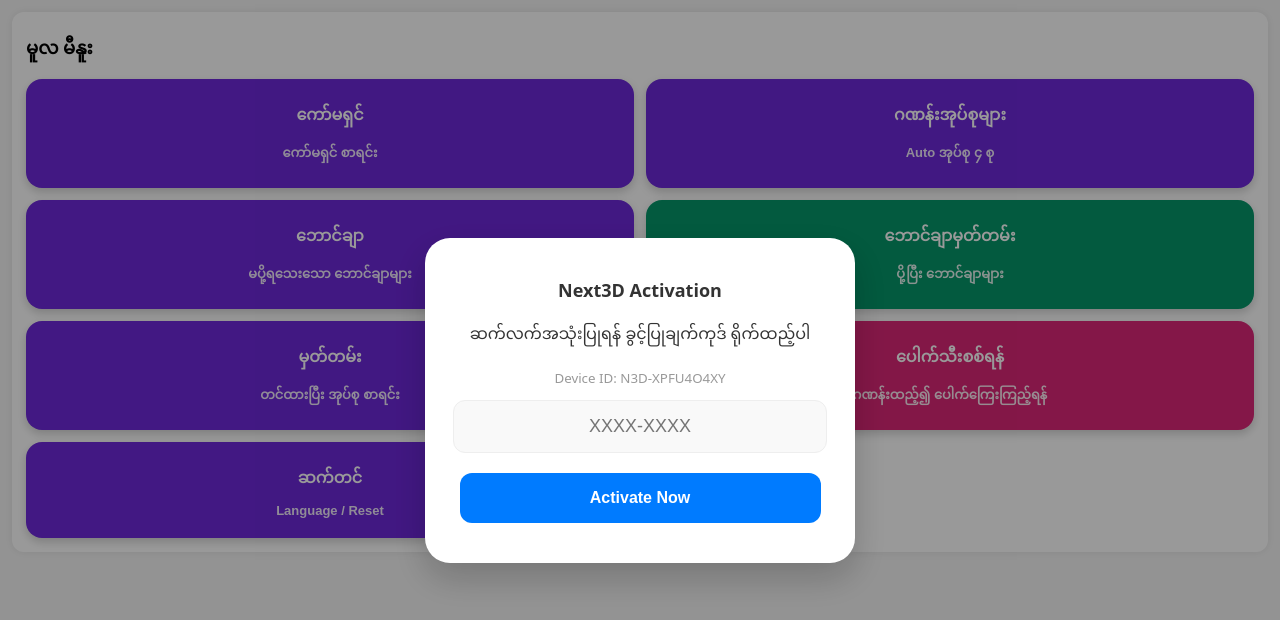
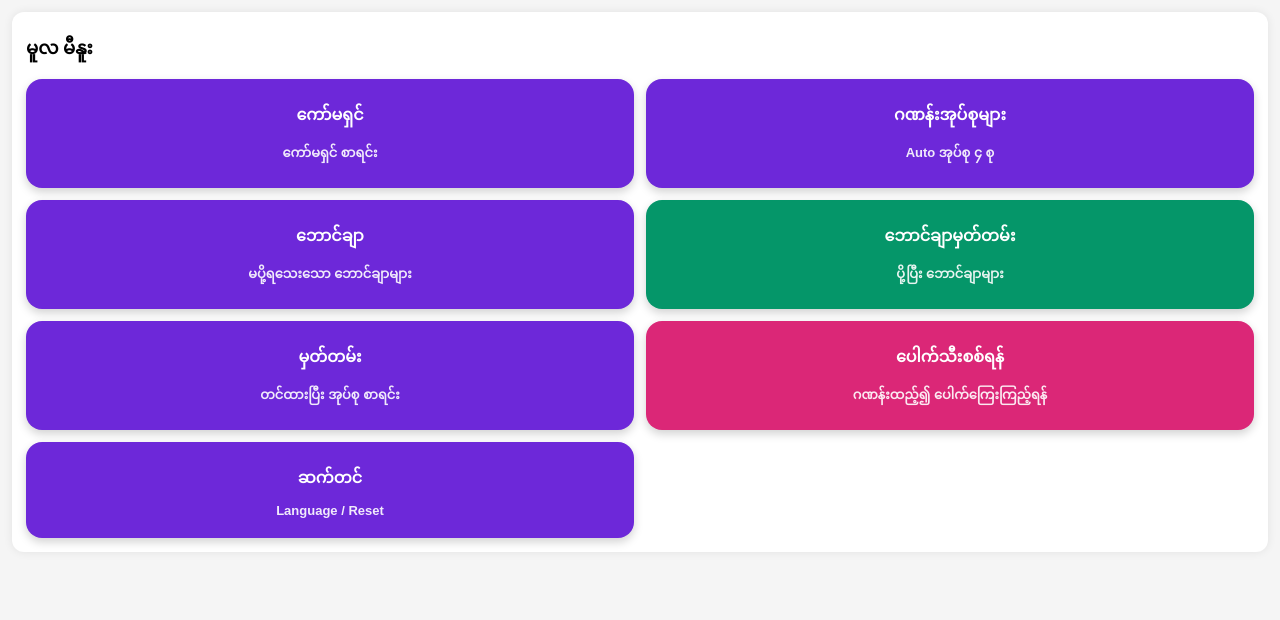
Before and after one commit to mgtallthar913-beep/J3DPRO, a plain HTML site: page index.html in a window 1280 px wide. Drawn offline with nearby package versions, Linux system fonts and the light colour scheme.

Commit message:
Add files via upload

```diff
--- a/index.html
+++ b/index.html
@@ -15,50 +15,8 @@
 </script>
 <meta charset="UTF-8" />
 <meta name="viewport" content="width=device-width, initial-scale=1" />
-<script src="https://www.gstatic.com/firebasejs/9.22.0/firebase-app-compat.js"></script>
-<script src="https://www.gstatic.com/firebasejs/9.22.0/firebase-database-compat.js"></script>
-
-<script>
-  // ပြင်ဆင်ပြီးသား Firebase Config (ဒေတာဘေ့စ်လိပ်စာ အမှန်ထည့်ထားပါတယ်)
-  const firebaseConfig = {
-    apiKey: "AIzaSyCoU04TXpIrkWcmx3FCPuK3BskhivFFs0Q",
-    authDomain: "mynext3d-secure.firebaseapp.com",
-    projectId: "mynext3d-secure",
-    storageBucket: "mynext3d-secure.appspot.com",
-    messagingSenderId: "322301124873",
-    appId: "1:322301124873:web:03002dee1e14ccdc8ff3d8",
-    databaseURL: "https://mynext3d-default-rtdb.firebaseio.com" // ဒီလိပ်စာ မှန်ဖို့ အရမ်းအရေးကြီးပါတယ်
-  };
-
-  // Initialize Firebase
-  firebase.initializeApp(firebaseConfig);
-  const database = firebase.database();
-</script>
-
-
 <title>Next3D</title>
 <style>
-.modal-overlay {
-    position: fixed; top: 0; left: 0; width: 100%; height: 100%;
-    background: rgba(0, 0, 0, 0.4); display: flex;
-    justify-content: center; align-items: center; z-index: 9999;
-}
-.activation-card {
-    background: white; padding: 40px 25px; border-radius: 25px;
-    width: 85%; max-width: 380px; text-align: center;
-    box-shadow: 0 15px 35px rgba(0,0,0,0.2); color: #333;
-}
-#activationCode {
-    width: 90%; padding: 15px; border: 1px solid #eee;
-    border-radius: 12px; font-size: 18px; text-align: center;
-    margin-bottom: 20px; background: #f9f9f9;
-}
-.activate-btn {
-    width: 95%; padding: 16px; background: #007bff;
-    color: white; border: none; border-radius: 12px;
-    font-size: 16px; font-weight: bold;
-}
-
 /* 1. Body/HTML ကို မျက်နှာပြင် အပြည့် (Full Viewport Height) လုပ်ခြင်း */
 body, html {
     margin: 0;
@@ -765,16 +723,6 @@ text-align:left;
 </head>
 
 <body>
-<div id="activationModal" class="modal-overlay" style="display: none;">
-    <div class="activation-card">
-        <h2 style="margin:0;">Next3D Activation</h2>
-        <p>ဆက်လက်အသုံးပြုရန် ခွင့်ပြုချက်ကုဒ် ရိုက်ထည့်ပါ</p>
-        <small id="displayDeviceId" style="color: #999; display: block; margin-bottom: 10px;"></small>
-        <input type="text" id="activationCode" placeholder="XXXX-XXXX">
-        <button onclick="handleActivation()" class="activate-btn">Activate Now</button>
-    </div>
-</div>
-
 <div class="app-header">Next3D (3D စရင်း ဆော့ဝဲ)</div>
 <div class="app-sub" id="today-text"></div>
 
@@ -2056,44 +2004,5 @@ function clearWinnerData(type) {
 }
 window.onload=function(){ setToday(); loadState(); setupKeypad(); openScreen('home'); };
 </script>
-<script>
-let deviceId = localStorage.getItem('next3d_device_id');
-if (!deviceId) {
-    deviceId = 'N3D-' + Math.random().toString(36).substr(2, 9).toUpperCase();
-    localStorage.setItem('next3d_device_id', deviceId);
-}
-document.getElementById('displayDeviceId').innerText = "Device ID: " + deviceId;
-
-window.addEventListener('load', function() {
-    const isActivated = localStorage.getItem('isActivated');
-    if (isActivated !== 'true') {
-        document.getElementById('activationModal').style.display = 'flex';
-    }
-});
-
-function handleActivation() {
-    const inputKey = document.getElementById('activationCode').value.trim();
-    if (!inputKey) return alert("Key ထည့်သွင်းပါ");
-
-    database.ref('activations/' + inputKey).once('value').then((snapshot) => {
-        const data = snapshot.val();
-        if (data) {
-            if (data.deviceId === deviceId || !data.deviceId) {
-                database.ref('activations/' + inputKey).update({
-                    deviceId: deviceId,
-                    activatedAt: new Date().toISOString()
-                });
-                localStorage.setItem('isActivated', 'true');
-                document.getElementById('activationModal').style.display = 'none';
-                alert("Activation အောင်မြင်ပါသည်။");
-            } else {
-                alert("ဒီ Key ကို အခြားဖုန်းမှာ သုံးထားပြီးသားပါ");
-            }
-        } else {
-            alert("Key မမှန်ပါ");
-        }
-    });
-}
-</script>
 </body>
 </html>
```
